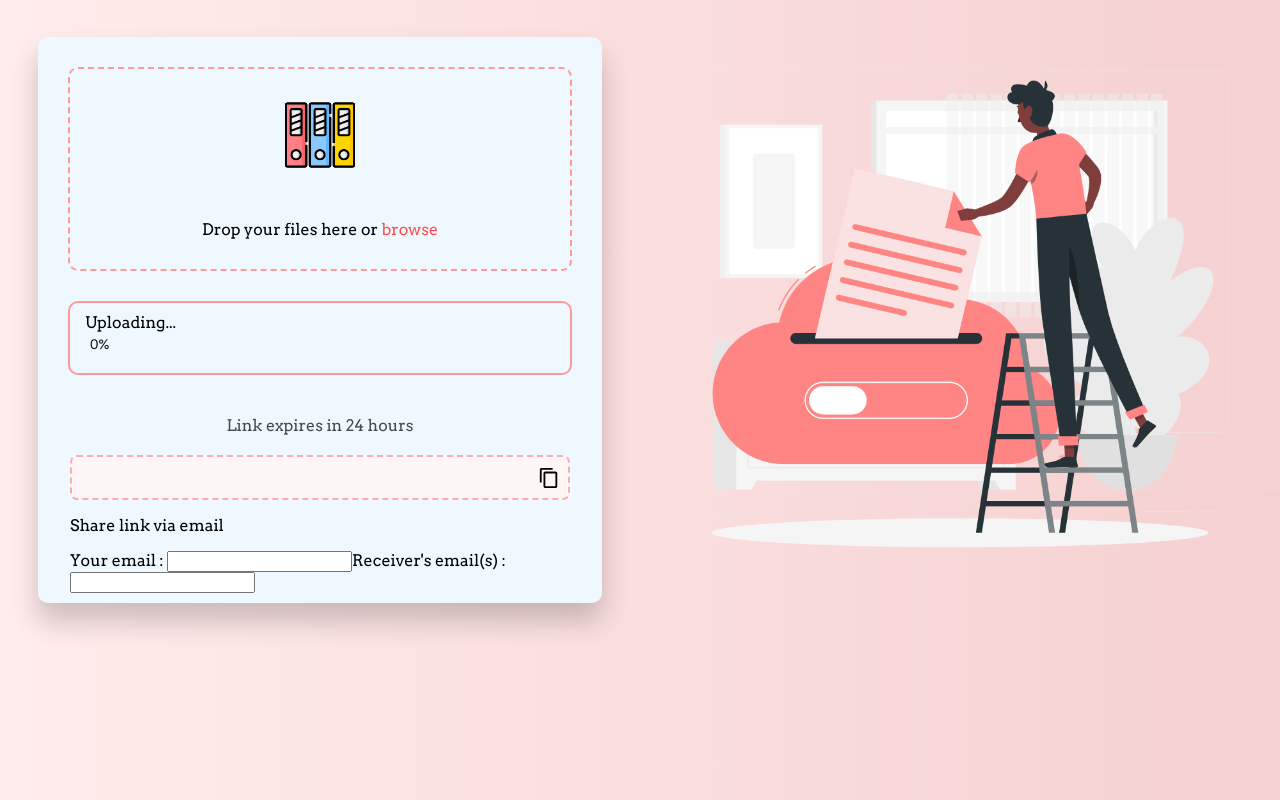
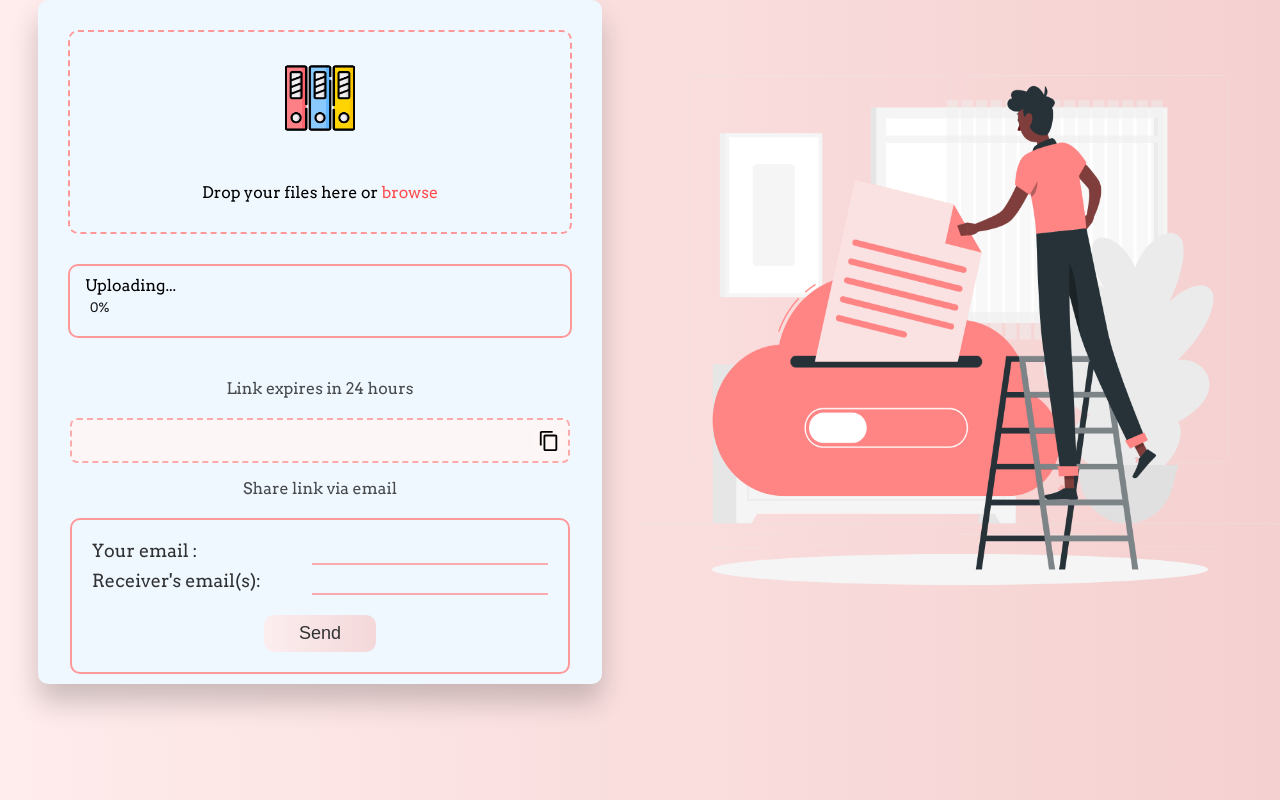
Before and after one commit to DevoAbhi/FileShare-Frontend, an Angular app: page / in a window 1280 px wide. Built offline with nearby package versions, Linux system fonts and the light colour scheme.

Commit message:
Email sharing design

```diff
--- a/src/app/home/home.component.css
+++ b/src/app/home/home.component.css
@@ -162,8 +162,68 @@
     cursor: pointer;
 }
 
-.sharing-container .expire{
+p{
     opacity: 0.7;
     text-align: center;
     margin-bottom: 20px;
 }
+
+/* Email sharing */
+.email-container {
+  display: flex;
+}
+
+.email-container form {
+  width: 100%;
+  border: 2px solid var(--border-color);
+  padding: 20px;
+  border-radius: 10px;
+  display: flex;
+  flex-direction: column;
+  /* align-items: center; */
+  /* justify-content: center; */
+}
+
+.email-container .field {
+  display: flex;
+  justify-content: space-between;
+  margin-bottom: 5px;
+}
+
+.email-container label{
+  font-size: 18px;
+  opacity: 0.8;
+}
+
+.email-container input{
+  font-size: 18px;
+  border: none;
+  background: aliceblue;
+  border-bottom: 2px solid var(--border-color);
+  text-align: center;
+  opacity: 0.8;
+}
+
+.email-container input:focus {
+  outline: none;
+}
+
+.button {
+  margin-top: 15px;
+  text-align: center;
+  /* width: 200px; */
+}
+
+button {
+  padding: 8px 35px;
+  font-size: 18px;
+  background: var(--base-bg-color);
+  border: none;
+  border-radius: 10px;
+  opacity: 0.8;
+  cursor: pointer;
+}
+
+button:focus {
+  outline: none;
+}
--- a/src/app/home/home.component.html
+++ b/src/app/home/home.component.html
@@ -47,10 +47,17 @@
                 <p>Share link via email</p>
                 <div class="email-container">
                     <form [formGroup]='form' (submit)="onSubmit()">
+                      <div class="field">
                         <label for="emailFrom">Your email : </label>
                         <input type="email" name="emailFrom" id="emailFrom">
-                        <label for="emailTo">Receiver's email(s) : </label>
+                      </div>
+                      <div class="field">
+                        <label for="emailTo">Receiver's email(s): </label>
                         <input type="email" name="emailTo" id="emailTo">
+                      </div>
+                      <div class="button">
+                        <button type="submit">Send</button>
+                      </div>
                     </form>
                 </div>
             </div>
```
